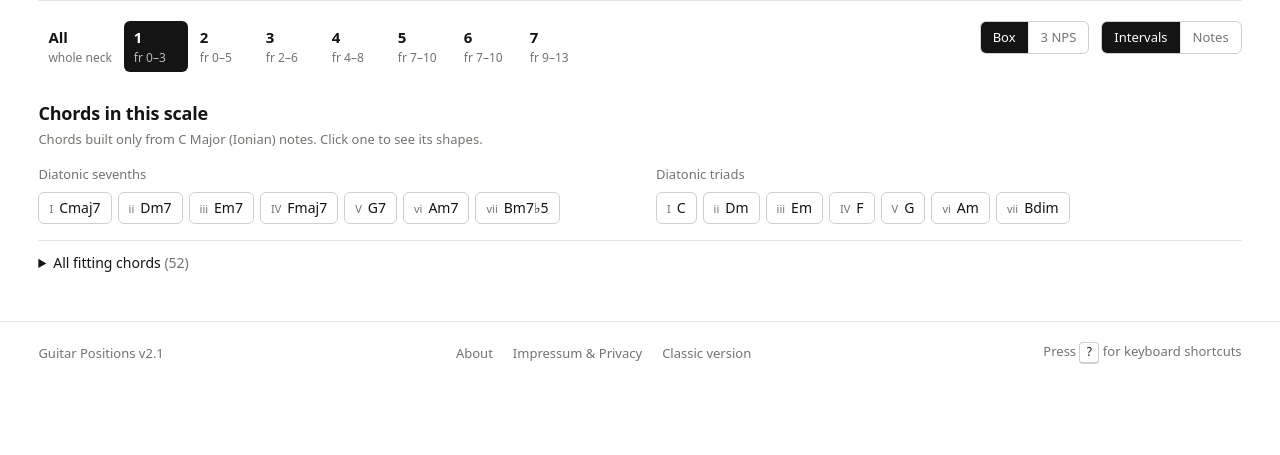
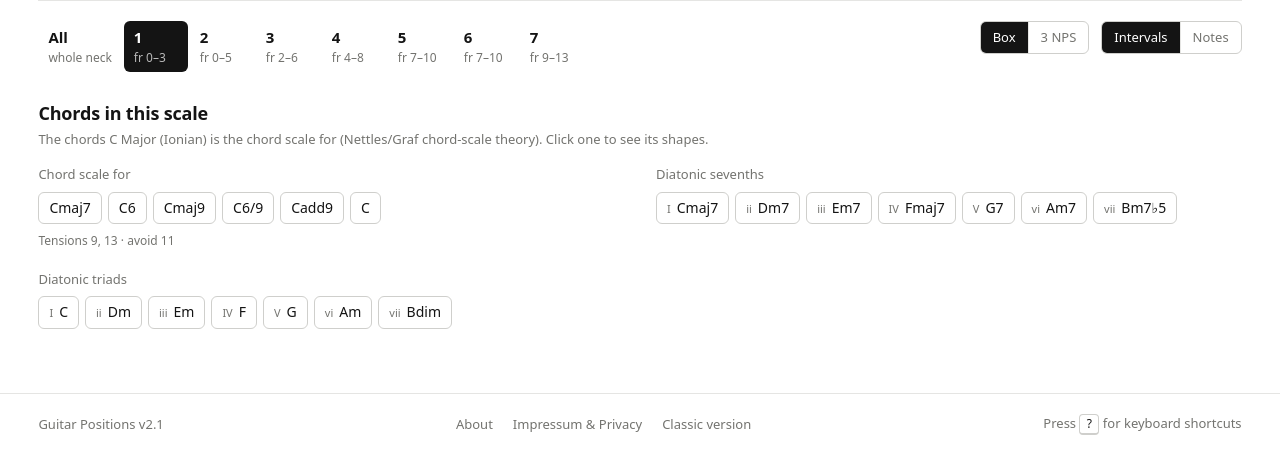
Before and after one commit to hybridpicker/fretboard-position-finder, a Django app: page / in a window 1280 px wide. Shown: the part 574-1029 px from the top of the page. Before the commit the page ends 938 px from the top, so only its background shows below. Run offline with Django 3.2, Linux system fonts and the light colour scheme; data comes from the database, SQL or seed files in the repository; parts of the project's set-up code (start-up, migrations or seed data) failed here and were passed over.

Commit message:
Follow Nettles/Graf chord-scale theory for scale <-> chord suggestions
Add a chord-scale table (scale -> chords it is the chord scale for, with
available tensions and avoid notes). The scale view now shows those chords
plus the diatonic rows instead of every chord that happens to be a pitch
subset. Search suggestions and the Chord Namer use the same table for
chord -> scales; types outside the table keep the pitch-content fallback.

Co-Authored-By: Claude Opus 5.5 <noreply@anthropic.com>

```diff
--- a/static/studio/js/app.js
+++ b/static/studio/js/app.js
@@ -233,7 +233,7 @@ function computeIdentifyView() {
     if (state.labels === 'intervals' && best) label = pretty(spellCollection(names[best.root], best.chord.intervals, 'chord').labels[interval] || '?');
     return { ...n, interval, role: best ? intervalRole(interval, spellCollection(names[best.root], best.chord.intervals, 'chord').labels) : 'tension', state: 'active', label };
   });
-  const scales = identifyScales(pcs, library.scales, best ? best.root : bassPc);
+  const scales = best ? scalesForChord(best.root, best.chord.intervals, library.scales, 12) : identifyScales(pcs, library.scales, best ? best.root : bassPc);
   const mutes = frets.map((f, s) => (f < 0 ? s : null)).filter((s) => s !== null);
   return {
     notes, chords, best, scales, frets, fingering, mutes, sequence: notes.map((n, i) => ({ midi: n.midi, index: i })),
@@ -432,7 +432,7 @@ function renderScaleChords() {
   host.hidden = state.mode !== 'scale';
   if (host.hidden) return;
   const type = view.type;
-  const { diatonic, others } = chordsForScale(state.root, type.intervals, library.chords);
+  const { diatonic, chordScale, others } = chordsForScale(state.root, type.intervals, library.chords);
   const chordLabel = (root, chord) => pretty(`${view.names[mod12(root - state.root)] ?? ROOT_NAMES[root]}${chord.symbol || ''}`);
   const button = (root, chord, extra = '') => `<li><button data-open-chord="${chord.key}" data-open-root="${root}">${extra}${chordLabel(root, chord)}</button></li>`;
   const ROMAN = ['I', 'II', 'III', 'IV', 'V', 'VI', 'VII'];
@@ -442,22 +442,26 @@ function renderScaleChords() {
     const minor = d.triad ? d.triad.intervals.includes(3) : false;
     return `<small>${pretty(label.replace(/\d+$/, ''))}${minor ? numeral.toLowerCase() : numeral}</small>`;
   };
-  let html = `<div class="finder-head"><div><h2>Chords in this scale</h2>
-    <p class="muted">Chords built only from ${pretty(rootName())} ${type.name} notes. Click one to see its shapes.</p></div></div>`;
+  const intro = chordScale
+    ? `The chords ${pretty(rootName())} ${type.name} is the chord scale for (Nettles/Graf chord-scale theory). Click one to see its shapes.`
+    : `Chords on ${pretty(rootName())} built only from ${type.name} notes. Click one to see its shapes.`;
+  let html = `<div class="finder-head"><div><h2>Chords in this scale</h2><p class="muted">${intro}</p></div></div><div class="chord-rows">`;
+  if (chordScale) {
+    const notes = [
+      chordScale.tensions.length ? `Tensions ${chordScale.tensions.map(pretty).join(', ')}` : '',
+      chordScale.avoid.length ? `avoid ${chordScale.avoid.map(pretty).join(', ')}` : '',
+    ].filter(Boolean).join(' · ');
+    html += `<div><h3>Chord scale for</h3><ul class="pill-row">${chordScale.chords.map((c) => button(state.root, c)).join('')}</ul>${notes ? `<p class="muted small">${notes}</p>` : ''}</div>`;
+  }
   if (diatonic.length) {
-    html += `<div class="chord-rows"><div><h3>Diatonic sevenths</h3><ul class="pill-row">${diatonic.filter((d) => d.seventh).map((d) => button(d.root, d.seventh, roman(d))).join('')}</ul></div>
-      <div><h3>Diatonic triads</h3><ul class="pill-row">${diatonic.filter((d) => d.triad).map((d) => button(d.root, d.triad, roman(d))).join('')}</ul></div></div>`;
+    html += `<div><h3>Diatonic sevenths</h3><ul class="pill-row">${diatonic.filter((d) => d.seventh).map((d) => button(d.root, d.seventh, roman(d))).join('')}</ul></div>
+      <div><h3>Diatonic triads</h3><ul class="pill-row">${diatonic.filter((d) => d.triad).map((d) => button(d.root, d.triad, roman(d))).join('')}</ul></div>`;
   }
-  const byRoot = new Map();
-  others.forEach((o) => {
-    if (!byRoot.has(o.root)) byRoot.set(o.root, []);
-    byRoot.get(o.root).push(o);
-  });
-  const rows = [...byRoot.entries()].map(([root, list]) => `<div class="chord-root"><b>${pretty(view.names[mod12(root - state.root)] ?? ROOT_NAMES[root])}</b><ul class="pill-row">${
-    list.sort((a, b) => a.chord.intervals.length - b.chord.intervals.length).map((o) => button(root, o.chord)).join('')}</ul></div>`);
-  html += others.length
-    ? `<details class="all-chords"${diatonic.length ? '' : ' open'}><summary>All fitting chords <span class="muted">(${others.length})</span></summary>${rows.join('')}</details>`
-    : '<p class="muted">No library chord fits entirely inside this scale.</p>';
+  if (others.length) {
+    html += `<div><h3>On the root</h3><ul class="pill-row">${others.sort((a, b) => a.chord.intervals.length - b.chord.intervals.length).map((o) => button(o.root, o.chord)).join('')}</ul></div>`;
+  }
+  html += '</div>';
+  if (!chordScale && !diatonic.length && !others.length) html += '<p class="muted">No library chord fits entirely inside this scale.</p>';
   host.innerHTML = html;
 }
 
--- a/static/studio/js/theory.js
+++ b/static/studio/js/theory.js
@@ -929,8 +929,71 @@ export function parseChordQuery(text, chordLibrary) {
 const pcSet = (root, intervals) => intervals.map((iv) => mod12(iv + root));
 const isSubset = (small, big) => small.every((pc) => big.includes(pc));
 
-/** Scales on `rootPc` that contain every chord tone, most idiomatic and tightest fit first. */
+/**
+ * Chord-scale relationships after Nettles/Graf, "The Chord Scale Theory & Jazz Harmony".
+ * Each entry names the chords (library symbols, built on the scale root) the scale is the chord scale for,
+ * most characteristic first, with its available tensions and avoid notes. Scales are matched by interval
+ * set, so database entries with other names (e.g. "Super Locrian") resolve too. Pentatonic, blues and
+ * bebop entries follow the same idea for the scales the book does not list as chord scales.
+ */
+export const CHORD_SCALES = [
+  { name: 'Ionian', intervals: [0, 2, 4, 5, 7, 9, 11], chords: ['maj7', '6', 'maj9', '6/9', 'add9', ''], tensions: ['9', '13'], avoid: ['11'] },
+  { name: 'Dorian', intervals: [0, 2, 3, 5, 7, 9, 10], chords: ['m7', 'm6', 'm9', 'm11', 'm(add9)', 'm'], tensions: ['9', '11', '13'], avoid: [] },
+  { name: 'Phrygian', intervals: [0, 1, 3, 5, 7, 8, 10], chords: ['m7', 'm'], tensions: ['11'], avoid: ['b9', 'b13'] },
+  { name: 'Lydian', intervals: [0, 2, 4, 6, 7, 9, 11], chords: ['maj7#11', 'maj7', 'maj9', '6', '6/9', 'add9', ''], tensions: ['9', '#11', '13'], avoid: [] },
+  { name: 'Mixolydian', intervals: [0, 2, 4, 5, 7, 9, 10], chords: ['7', '9', '13', '7sus4', ''], tensions: ['9', '13'], avoid: ['11'] },
+  { name: 'Aeolian', intervals: [0, 2, 3, 5, 7, 8, 10], chords: ['m7', 'm9', 'm11', 'm(add9)', 'm'], tensions: ['9', '11'], avoid: ['b13'] },
+  { name: 'Locrian', intervals: [0, 1, 3, 5, 6, 8, 10], chords: ['m7b5', 'dim'], tensions: ['11', 'b13'], avoid: ['b9'] },
+  { name: 'Melodic Minor', intervals: [0, 2, 3, 5, 7, 9, 11], chords: ['m(maj7)', 'm6', 'm(add9)', 'm'], tensions: ['9', '11', '13'], avoid: [] },
+  { name: 'Harmonic Minor', intervals: [0, 2, 3, 5, 7, 8, 11], chords: ['m(maj7)', 'm'], tensions: ['9', '11'], avoid: ['b13'] },
+  { name: 'Dorian b2', intervals: [0, 1, 3, 5, 7, 9, 10], chords: ['7sus4', 'm7'], tensions: ['b9', '13'], avoid: [] },
+  { name: 'Lydian Augmented', intervals: [0, 2, 4, 6, 8, 9, 11], chords: ['maj7#5', 'aug'], tensions: ['9', '#11', '13'], avoid: [] },
+  { name: 'Lydian Dominant', intervals: [0, 2, 4, 6, 7, 9, 10], chords: ['7', '9', '13', '7b5', ''], tensions: ['9', '#11', '13'], avoid: [] },
+  { name: 'Mixolydian b6', intervals: [0, 2, 4, 5, 7, 8, 10], chords: ['7', '9', ''], tensions: ['9', 'b13'], avoid: ['11'] },
+  { name: 'Locrian #2', intervals: [0, 2, 3, 5, 6, 8, 10], chords: ['m7b5', 'dim'], tensions: ['9', '11', 'b13'], avoid: [] },
+  { name: 'Altered', intervals: [0, 1, 3, 4, 6, 8, 10], chords: ['7#5', '7b5'], tensions: ['b9', '#9', '#11', 'b13'], avoid: [] },
+  { name: 'Phrygian Dominant', intervals: [0, 1, 4, 5, 7, 8, 10], chords: ['7b9', '7', ''], tensions: ['b9', 'b13'], avoid: ['11'] },
+  { name: 'Diminished (half-whole)', intervals: [0, 1, 3, 4, 6, 7, 9, 10], chords: ['7b9', '7#9', '7', '7b5'], tensions: ['b9', '#9', '#11', '13'], avoid: [] },
+  { name: 'Diminished (whole-half)', intervals: [0, 2, 3, 5, 6, 8, 9, 11], chords: ['dim7', 'dim'], tensions: ['9', '11', 'b13', 'maj7'], avoid: [] },
+  { name: 'Whole Tone', intervals: [0, 2, 4, 6, 8, 10], chords: ['7#5', '7b5', 'aug'], tensions: ['9', '#11', 'b13'], avoid: [] },
+  { name: 'Major Pentatonic', intervals: [0, 2, 4, 7, 9], chords: ['6/9', '6', 'add9', ''], tensions: ['9', '13'], avoid: [] },
+  { name: 'Minor Pentatonic', intervals: [0, 3, 5, 7, 10], chords: ['m7', '7sus4', 'm'], tensions: ['11'], avoid: [] },
+  { name: 'Blues', intervals: [0, 3, 5, 6, 7, 10], chords: ['m7', 'm'], tensions: ['11'], avoid: [] },
+  { name: 'Bebop Dominant', intervals: [0, 2, 4, 5, 7, 9, 10, 11], chords: ['7', '9', '13'], tensions: ['9', '13'], avoid: ['11'] },
+  { name: 'Bebop Major', intervals: [0, 2, 4, 5, 7, 8, 9, 11], chords: ['6', 'maj7', '6/9', 'maj9', ''], tensions: ['9', '13'], avoid: ['11'] },
+  { name: 'Bebop Dorian', intervals: [0, 2, 3, 4, 5, 7, 9, 10], chords: ['m7', 'm9', 'm11', 'm6'], tensions: ['9', '11', '13'], avoid: [] },
+  { name: 'Bebop Harmonic Minor', intervals: [0, 2, 3, 5, 7, 8, 10, 11], chords: ['m(maj7)', 'm7', 'm'], tensions: ['9', '11'], avoid: ['b13'] },
+  { name: 'Bebop Melodic Minor', intervals: [0, 2, 3, 5, 7, 8, 9, 11], chords: ['m6', 'm(maj7)', 'm'], tensions: ['9', '11'], avoid: [] },
+];
+
+const chordBySymbol = (symbol, chordLibrary) => {
+  const builtin = CHORD_LIBRARY.find((c) => c.symbol === symbol);
+  return builtin ? chordLibrary.find((c) => sameSet(c.intervals, builtin.intervals)) || null : null;
+};
+
+/** The chord-scale entry for a scale (by interval set), with its chords resolved against the library. */
+export function chordScaleFor(scaleIntervals, chordLibrary) {
+  const entry = CHORD_SCALES.find((e) => sameSet(e.intervals, scaleIntervals));
+  if (!entry) return null;
+  return { ...entry, chords: entry.chords.map((sym) => chordBySymbol(sym, chordLibrary)).filter(Boolean) };
+}
+
+/**
+ * Scales on `rootPc` for a chord: the chord scales that list it (Nettles/Graf), most characteristic first.
+ * Chords outside the table (e.g. database-only types) fall back to every scale holding all chord tones.
+ */
 export function scalesForChord(rootPc, chordIntervals, scaleLibrary, limit = 8) {
+  const ranked = [];
+  CHORD_SCALES.forEach((entry, order) => {
+    const at = entry.chords.findIndex((sym) => {
+      const c = CHORD_LIBRARY.find((x) => x.symbol === sym);
+      return c && sameSet(c.intervals, chordIntervals);
+    });
+    if (at < 0) return;
+    const scale = scaleLibrary.find((sc) => sameSet(sc.intervals, entry.intervals));
+    if (scale) ranked.push({ scale, root: rootPc, chordScale: entry, score: at * 10 + order });
+  });
+  if (ranked.length) return ranked.sort((a, b) => a.score - b.score).slice(0, limit);
   const chordPcs = pcSet(rootPc, chordIntervals);
   return scaleLibrary
     .filter((scale) => isSubset(chordPcs, pcSet(rootPc, scale.intervals)))
@@ -942,7 +1005,10 @@ export function scalesForChord(rootPc, chordIntervals, scaleLibrary, limit = 8)
 /**
  * Chords that live inside a scale.
  * diatonic: for heptatonic scales the stacked-thirds triads and sevenths per degree.
- * others: every library chord (3+ notes) on every scale degree whose notes are a subset of the scale.
+ * chordScale: the chords on the scale root this scale is the chord scale for (Nettles/Graf), with
+ *   tensions and avoid notes; null for scales outside the table.
+ * others: only for scales without a chord-scale entry, the library chords (3+ notes) on the scale root
+ *   built entirely from scale notes.
  */
 export function chordsForScale(rootPc, scaleIntervals, chordLibrary) {
   const sorted = [...scaleIntervals].sort((a, b) => a - b);
@@ -958,13 +1024,9 @@ export function chordsForScale(rootPc, scaleIntervals, chordLibrary) {
       });
     });
   }
-  const others = [];
-  for (const iv of sorted) {
-    const root = mod12(rootPc + iv);
-    for (const chord of chordLibrary) {
-      if (chord.intervals.length < 3) continue;
-      if (isSubset(pcSet(root, chord.intervals), scalePcs)) others.push({ root, interval: iv, chord });
-    }
-  }
-  return { diatonic, others };
+  const chordScale = chordScaleFor(sorted, chordLibrary);
+  const others = chordScale ? [] : chordLibrary
+    .filter((chord) => chord.intervals.length >= 3 && isSubset(pcSet(rootPc, chord.intervals), scalePcs))
+    .map((chord) => ({ root: rootPc, interval: 0, chord }));
+  return { diatonic, chordScale, others };
 }
--- a/static/studio/studio.css
+++ b/static/studio/studio.css
@@ -294,10 +294,7 @@ button.chip:hover b { text-decoration: underline; text-underline-offset: 3px; }
 .pill-row button { display: inline-flex; align-items: baseline; gap: 6px; padding: 5px 10px; border: 1px solid var(--line-strong); border-radius: 6px; font-size: 14px; }
 .pill-row button:hover { border-color: var(--text); }
 .pill-row small { color: var(--muted); font-size: 11px; }
-.all-chords { border-top: 1px solid var(--line); padding-top: 12px; }
-.all-chords summary { cursor: pointer; font-size: 14px; font-weight: 500; }
-.chord-root { display: flex; gap: 12px; align-items: baseline; padding: 8px 0; border-bottom: 1px solid var(--line); }
-.chord-root > b { flex: 0 0 32px; font-weight: 650; }
+.chord-rows p.small { margin: 8px 0 0; font-size: 12px; }
 .combo-suggest .tag { margin-left: 8px; }
 
 /* ---------- Footer & toast ---------- */
```
Also changed, not shown: static/studio/js/theory.test.mjs (+57 -9 lines).
